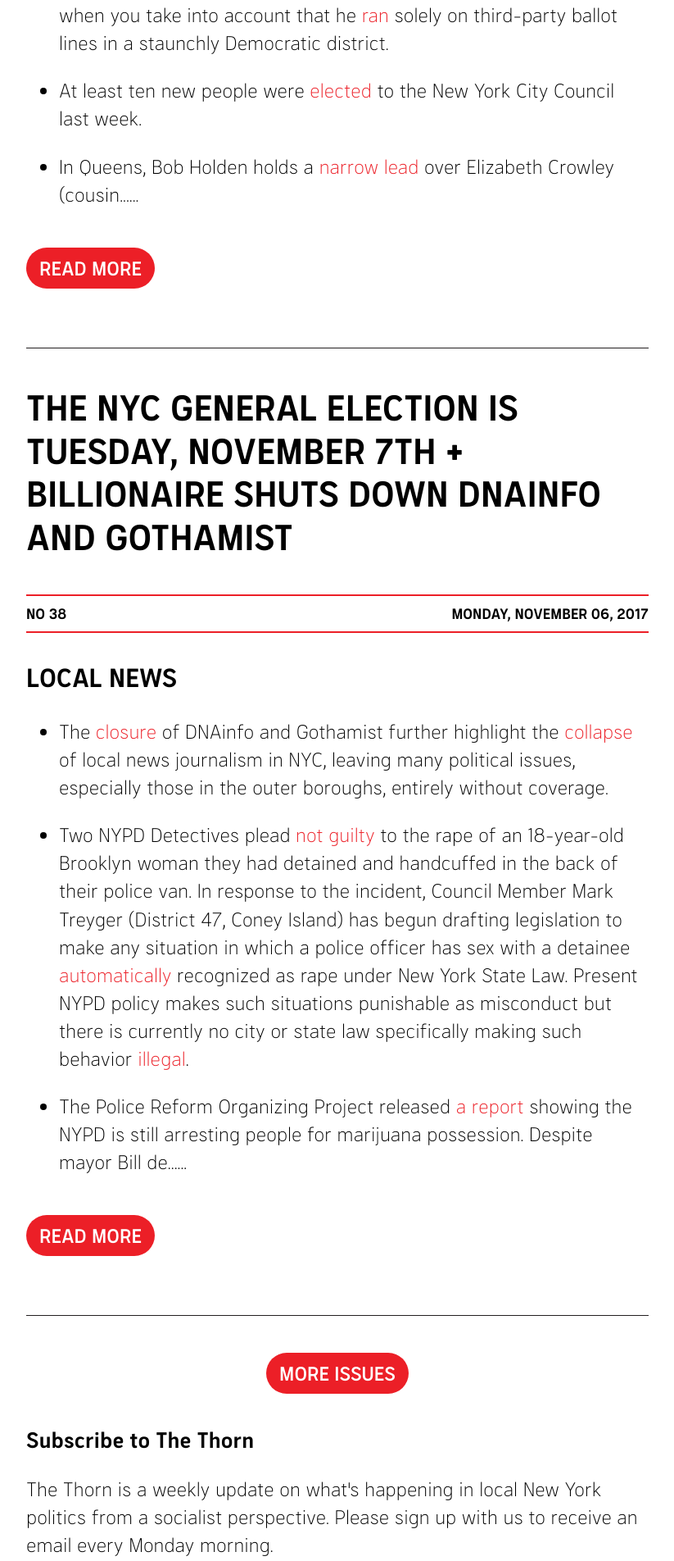
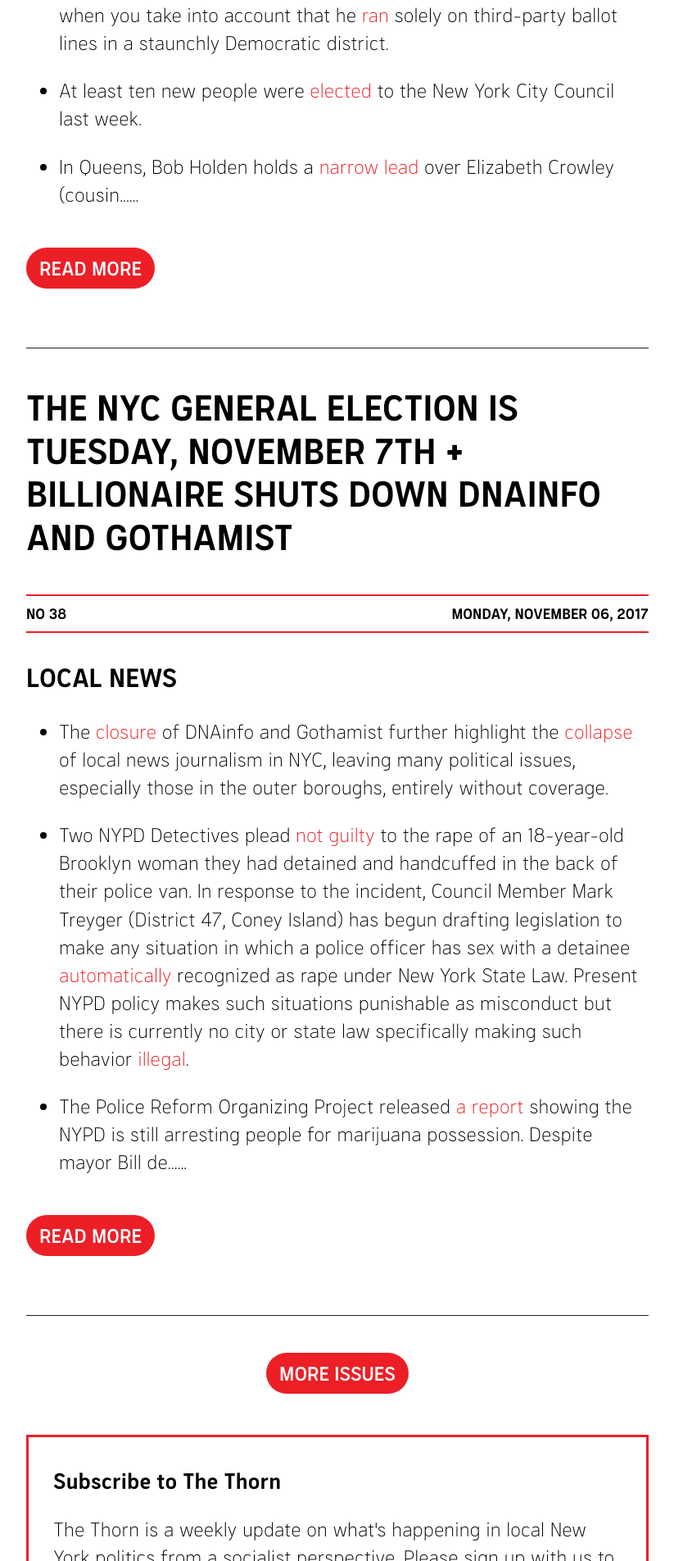
Before and after one commit to nycdsa/the-thorn, a Jekyll site: the page built from src/index.html, in a window 1280 px wide. Shown: the part 4496-6400 px from the top of the page at 82% size, without its empty margins (228-1051 px from the left). Built offline with Jekyll 4.4.1, drawn with Linux system fonts in a browser that asks for light colours.

Commit message:
Update base.html

```diff
--- a/src/_layouts/base.html
+++ b/src/_layouts/base.html
@@ -38,7 +38,7 @@
     </header>
     <main class='container thin posts-container'>
       {{ content }}
-      <div class='contribute'>
+      <div class='subscribe-box'>
   <h2>Subscribe to {{ site.title }}</h2>
   <p class="post-body">The Thorn is a weekly update on what's happening in local New York politics from a socialist perspective. Please sign up with us to receive an email every Monday morning.</p>
  <div class="more-link"><a href="http://eepurl.com/cDM-4D" class="post-link link-cta">Subscribe</a></div>
```
